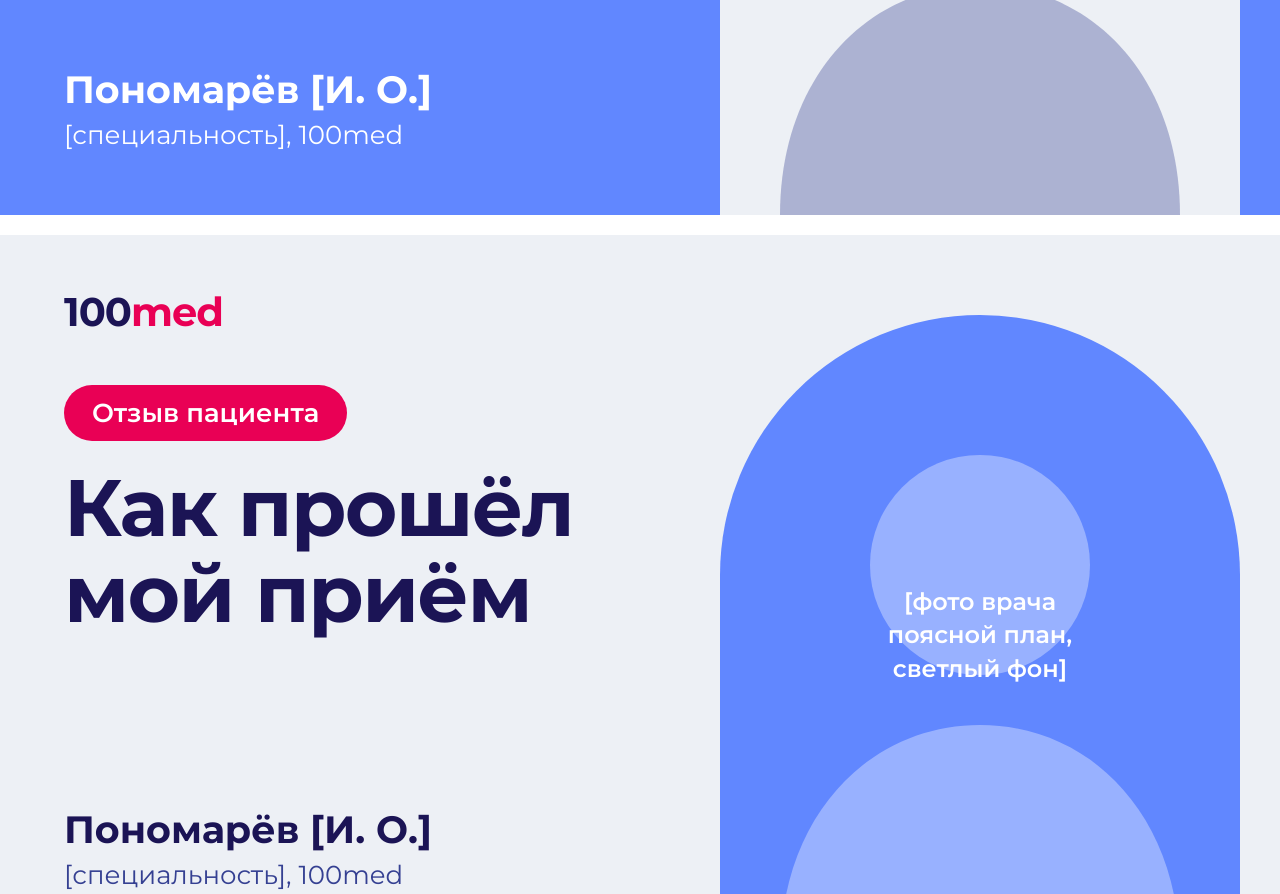
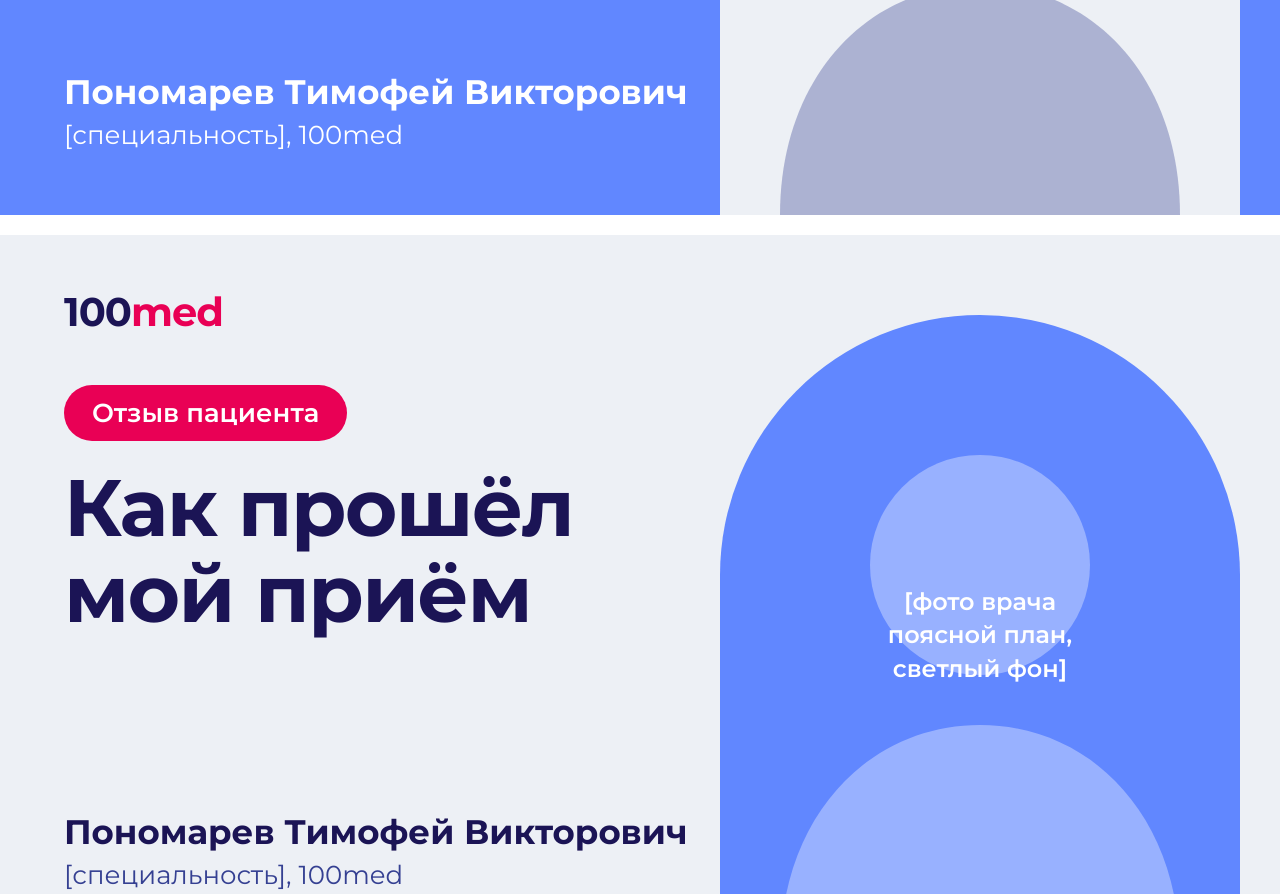
Before and after one commit to Anar786/3288, a plain HTML site: page design/rutube/covers.html in a window 1280 px wide. Shown: the part 505-1399 px from the top of the page. Drawn offline with Linux system fonts and the light colour scheme.

Commit message:
Обложки видеоотзыва: ФИО врача Пономарев Тимофей Викторович
Co-Authored-By: Claude Opus 5.5 <noreply@anthropic.com>
Claude-Session: https://claude.ai/code/session_01PviFTs3NBUHuRE8r3MhosN

```diff
--- a/design/rutube/covers.html
+++ b/design/rutube/covers.html
@@ -14,7 +14,7 @@ body{font-family:'Proxima Nova','Montserrat',sans-serif;background:#fff}
 .photo span{position:relative;z-index:1}
 h1{font-weight:700;line-height:1.08;letter-spacing:-1.5px}
 .name{position:absolute;left:64px;bottom:64px}
-.name .fio{font-weight:700;font-size:38px}
+.name .fio{font-weight:700;font-size:34px;white-space:nowrap}
 .name .spec{font-weight:400;font-size:26px;margin-top:6px}
 .play{width:84px;height:84px;border-radius:50%;display:flex;align-items:center;justify-content:center}
 /* V1 Indy */
@@ -44,7 +44,7 @@ h1{font-weight:700;line-height:1.08;letter-spacing:-1.5px}
 .vert .logo{left:80px;top:270px;font-size:56px}
 .vert .pill{left:80px !important;top:380px !important;font-size:34px;padding:16px 36px}
 .vert h1{left:80px !important;top:480px !important;width:920px !important;font-size:104px !important}
-.vert .name{left:80px;top:850px;bottom:auto}
+.vert .name{left:80px;top:880px;bottom:auto}
 .vert .name .fio{font-size:52px}.vert .name .spec{font-size:36px}
 .vert .photo{right:auto !important;left:140px;width:800px;height:920px;border-radius:400px 400px 0 0;font-size:34px}
 .vert .photo svg{width:620px;height:800px}
@@ -60,7 +60,7 @@ h1{font-weight:700;line-height:1.08;letter-spacing:-1.5px}
  <div class="logo">100<b>med</b></div>
  <div class="pill">Видеоотзыв пациента</div>
  <h1>Почему я выбрала этого врача</h1>
- <div class="name"><div class="fio">Пономарёв [И. О.]</div><div class="spec">[специальность], 100med</div></div>
+ <div class="name"><div class="fio">Пономарев Тимофей Викторович</div><div class="spec">[специальность], 100med</div></div>
  <div class="photo"><svg width="420" height="560" viewBox="0 0 420 560"><circle cx="210" cy="170" r="110" fill="#354092"/><path d="M10 560c0-140 90-230 200-230s200 90 200 230z" fill="#354092"/></svg><span>[фото врача<br>поясной план,<br>светлый фон]</span></div>
 </div>
 
@@ -68,7 +68,7 @@ h1{font-weight:700;line-height:1.08;letter-spacing:-1.5px}
  <div class="logo">100<b>med</b></div>
  <div class="pill">Отзыв пациента</div>
  <h1>Как прошёл мой приём</h1>
- <div class="name"><div class="fio">Пономарёв [И. О.]</div><div class="spec">[специальность], 100med</div></div>
+ <div class="name"><div class="fio">Пономарев Тимофей Викторович</div><div class="spec">[специальность], 100med</div></div>
  <div class="photo"><svg width="420" height="560" viewBox="0 0 420 560"><circle cx="210" cy="170" r="110" fill="#fff"/><path d="M10 560c0-140 90-230 200-230s200 90 200 230z" fill="#fff"/></svg><span>[фото врача<br>поясной план,<br>светлый фон]</span></div>
 </div>
 
@@ -78,7 +78,7 @@ h1{font-weight:700;line-height:1.08;letter-spacing:-1.5px}
  <h1>Честно о приёме у врача</h1>
  <div class="play"><svg width="30" height="34" viewBox="0 0 30 34"><path d="M2 2l26 15L2 32z" fill="#fff"/></svg></div>
  <div class="playtxt">Видеоотзыв пациента</div>
- <div class="name"><div class="fio">Пономарёв [И. О.]</div><div class="spec" style="color:#d8dfe8">[специальность], 100med</div></div>
+ <div class="name"><div class="fio">Пономарев Тимофей Викторович</div><div class="spec" style="color:#d8dfe8">[специальность], 100med</div></div>
  <div class="photo"><svg width="420" height="560" viewBox="0 0 420 560"><circle cx="210" cy="170" r="110" fill="#fff"/><path d="M10 560c0-140 90-230 200-230s200 90 200 230z" fill="#fff"/></svg><span>[фото врача<br>поясной план,<br>светлый фон]</span></div>
 </div>
 
@@ -87,7 +87,7 @@ h1{font-weight:700;line-height:1.08;letter-spacing:-1.5px}
  <div class="logo">100<b>med</b></div>
  <div class="pill">Видеоотзыв пациента</div>
  <h1>Почему я выбрала этого врача</h1>
- <div class="name"><div class="fio">Пономарёв [И. О.]</div><div class="spec">[специальность], 100med</div></div>
+ <div class="name"><div class="fio">Пономарев Тимофей Викторович</div><div class="spec">[специальность], 100med</div></div>
  <div class="photo"><svg width="420" height="560" viewBox="0 0 420 560"><circle cx="210" cy="170" r="110" fill="#354092"/><path d="M10 560c0-140 90-230 200-230s200 90 200 230z" fill="#354092"/></svg><span>[фото врача<br>поясной план,<br>светлый фон]</span></div>
 </div>
 
@@ -95,7 +95,7 @@ h1{font-weight:700;line-height:1.08;letter-spacing:-1.5px}
  <div class="logo">100<b>med</b></div>
  <div class="pill">Отзыв пациента</div>
  <h1>Как прошёл мой приём</h1>
- <div class="name"><div class="fio">Пономарёв [И. О.]</div><div class="spec">[специальность], 100med</div></div>
+ <div class="name"><div class="fio">Пономарев Тимофей Викторович</div><div class="spec">[специальность], 100med</div></div>
  <div class="photo"><svg width="420" height="560" viewBox="0 0 420 560"><circle cx="210" cy="170" r="110" fill="#fff"/><path d="M10 560c0-140 90-230 200-230s200 90 200 230z" fill="#fff"/></svg><span>[фото врача<br>поясной план,<br>светлый фон]</span></div>
 </div>
 
@@ -105,7 +105,7 @@ h1{font-weight:700;line-height:1.08;letter-spacing:-1.5px}
  <h1>Честно о приёме у врача</h1>
  <div class="play"><svg width="30" height="34" viewBox="0 0 30 34"><path d="M2 2l26 15L2 32z" fill="#fff"/></svg></div>
  <div class="playtxt">Видеоотзыв пациента</div>
- <div class="name"><div class="fio">Пономарёв [И. О.]</div><div class="spec" style="color:#d8dfe8">[специальность], 100med</div></div>
+ <div class="name"><div class="fio">Пономарев Тимофей Викторович</div><div class="spec" style="color:#d8dfe8">[специальность], 100med</div></div>
  <div class="photo"><svg width="420" height="560" viewBox="0 0 420 560"><circle cx="210" cy="170" r="110" fill="#fff"/><path d="M10 560c0-140 90-230 200-230s200 90 200 230z" fill="#fff"/></svg><span>[фото врача<br>поясной план,<br>светлый фон]</span></div>
 </div>
 </body></html>
```
Also changed, not shown: design/rutube/2026-11-24_rutube-16x9_otzyv-ponomarev_v1.png, design/rutube/2026-11-24_rutube-16x9_otzyv-ponomarev_v2.png, design/rutube/2026-11-24_rutube-16x9_otzyv-ponomarev_v3.png, design/rutube/2026-11-24_shorts-9x16_otzyv-ponomarev_v1.png, design/rutube/2026-11-24_shorts-9x16_otzyv-ponomarev_v2.png, design/rutube/2026-11-24_shorts-9x16_otzyv-ponomarev_v3.png.
